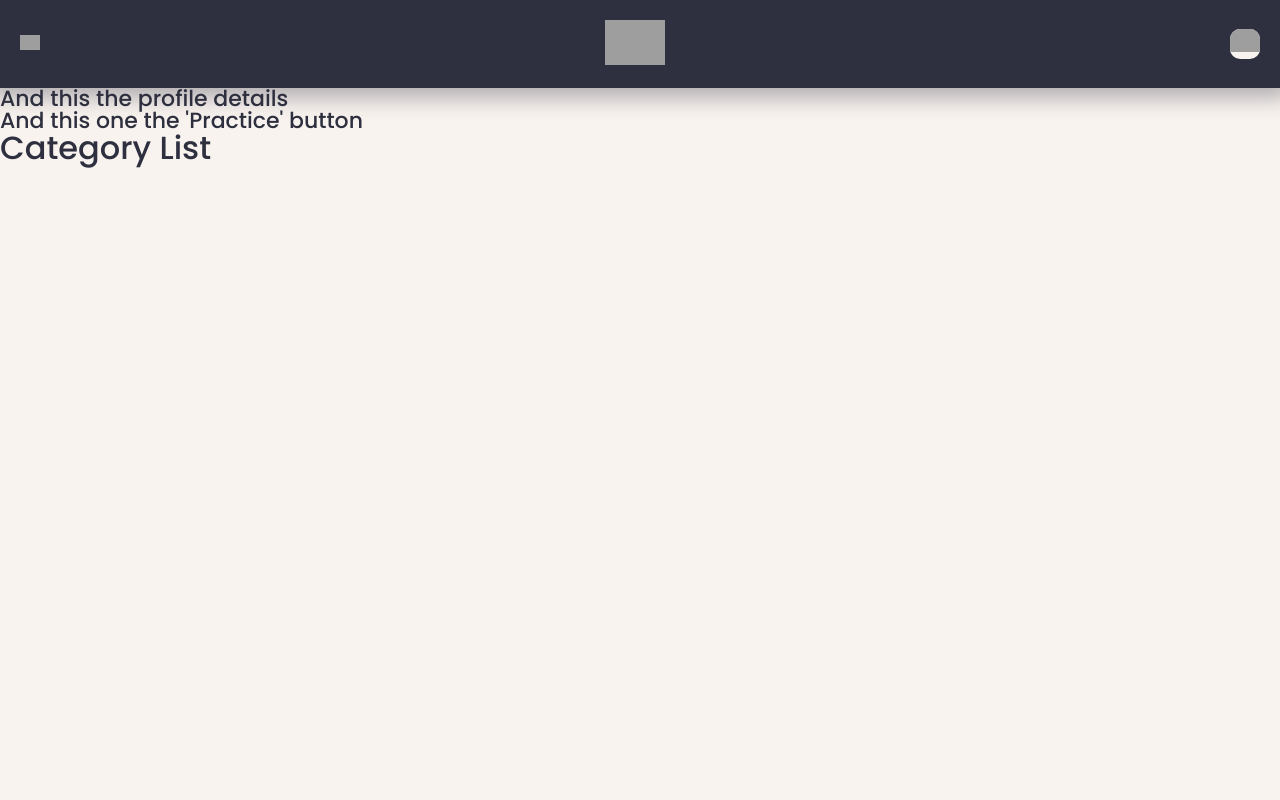
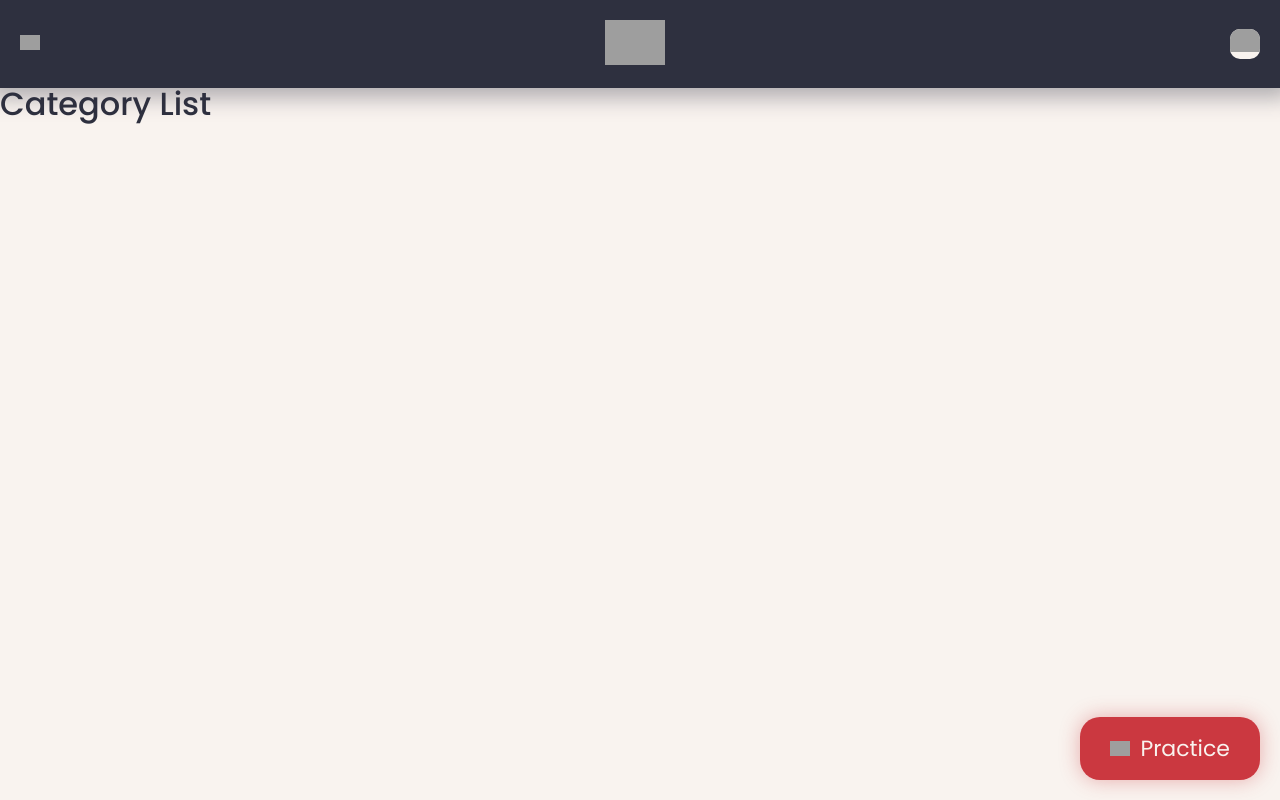
Before and after one commit to federicotllorente/flashcards-app, a React (Create React App) app: page /flashcards in a window 1280 px wide. Built offline with nearby package versions, Linux system fonts and the light colour scheme; grey boxes are pictures that could not be loaded.

Commit message:
Practice button created

```diff
--- a/src/components/Layout.js
+++ b/src/components/Layout.js
@@ -1,13 +1,13 @@
 import React from 'react';
 
 import Menu from './Menu';
+import PracticeButton from './PracticeButton';
 
 const Layout = props => {
     return (
         <React.Fragment>
             <Menu />
-            <h3>And this the profile details</h3>
-            <h3>And this one the 'Practice' button</h3>
+            <PracticeButton />
             {props.children}
         </React.Fragment>
     );
--- /dev/null
+++ b/src/components/PracticeButton.js
@@ -0,0 +1,14 @@
+import React from 'react';
+
+import PracticeBtnImage from '../img/Burger Menu Button.png';
+
+const PracticeButton = () => {
+    return (
+        <button className="practice_button">
+            <img src={PracticeBtnImage} alt="Practice Button" />
+            Practice
+        </button>
+    );
+};
+
+export default PracticeButton;
--- /dev/null
+++ b/src/styles/_practicebutton.scss
@@ -0,0 +1,22 @@
+.practice_button {
+    padding: 15px 30px;
+    display: flex;
+    justify-content: center;
+    align-items: center;
+    position: fixed;
+    bottom: 20px;
+    right: 20px;
+    z-index: 2;
+    font-family: $titleFontFamily;
+    font-size: $h2FontSize;
+    background-color: $primaryColor;
+    color: $altLightColor;
+    border: none;
+    border-radius: 20px;
+    box-shadow: 0 0 20px 0 $primaryColorWOpacity;
+    img {
+        margin-right: 10px;
+        width: 20px;
+        height: auto;
+    }
+}
--- a/src/styles/main.scss
+++ b/src/styles/main.scss
@@ -67,3 +67,4 @@ body {
 // Components import
 @import '_animations.scss';
 @import '_menu.scss';
+@import '_practicebutton.scss';
```
